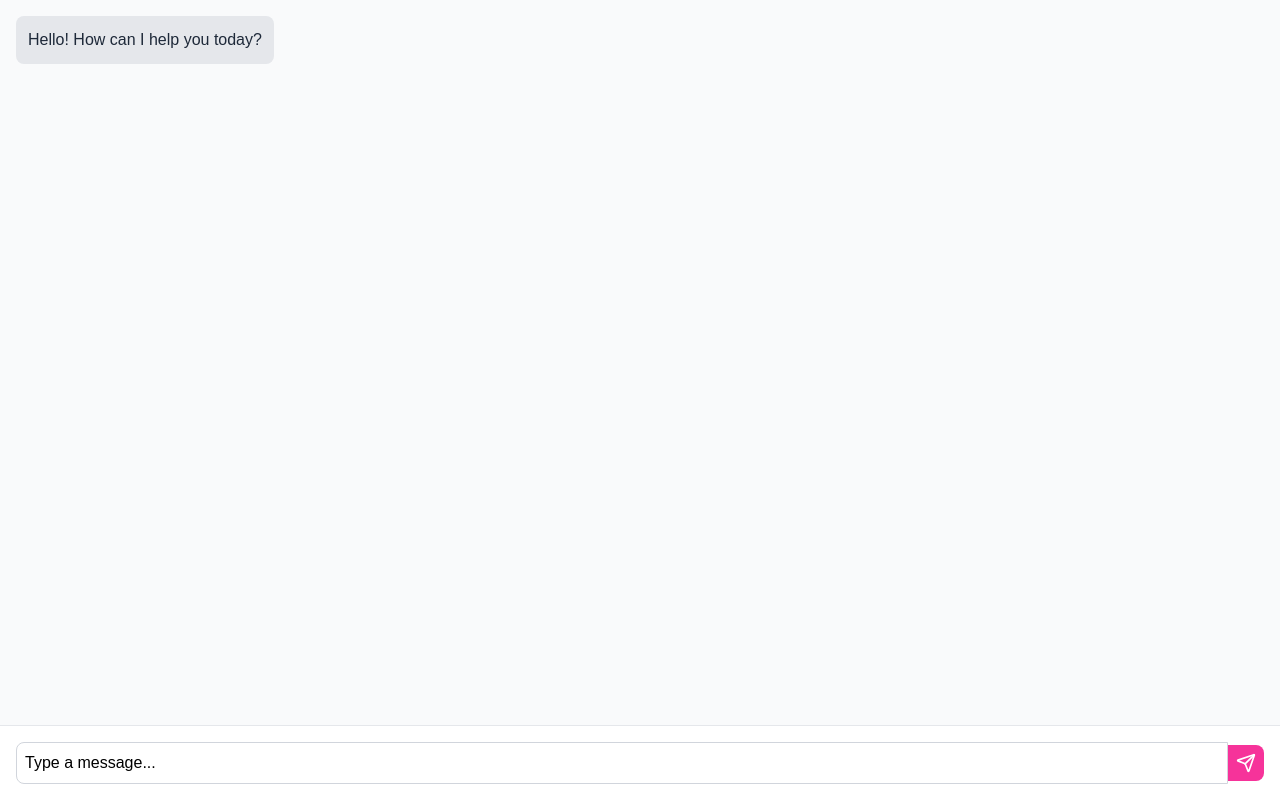
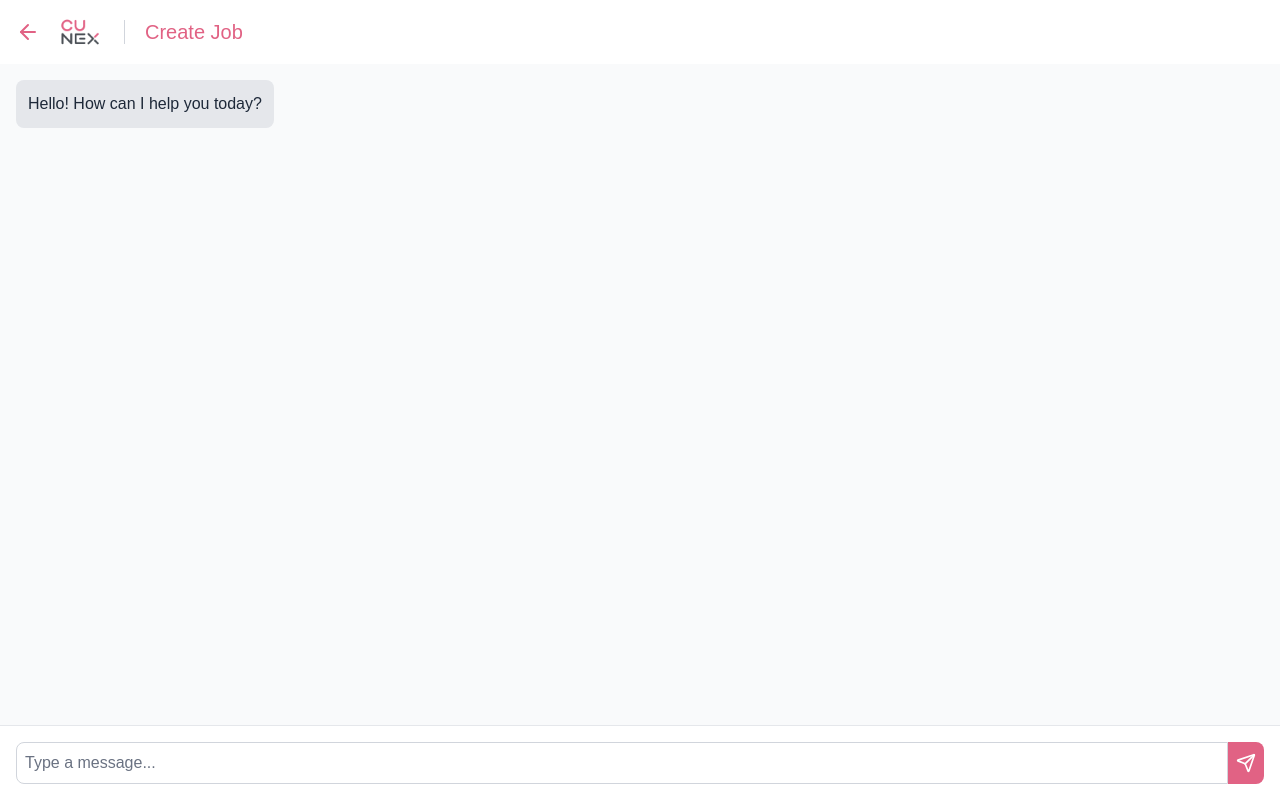
Before and after one commit to bookydooky/cunex_hackathon, a Next.js app in the folder my-cunex-app/: page /chatpage in a window 1280 px wide. Built offline with nearby package versions, Linux system fonts and the light colour scheme.

Commit message:
adjust UI

```diff
--- a/my-cunex-app/src/app/chatpage/page.tsx
+++ b/my-cunex-app/src/app/chatpage/page.tsx
@@ -1,12 +1,16 @@
 'use client';
 import React, { useState } from 'react';
-import { Send } from 'lucide-react';
+import { useRouter } from 'next/navigation';
+import Image from 'next/image';
+import { ArrowLeft, Send } from 'lucide-react';
+
 
 const ChatPage = () => {
   const [messages, setMessages] = useState([
     { id: 1, text: 'Hello! How can I help you today?', sender: 'bot' },
   ]);
   const [inputMessage, setInputMessage] = useState('');
+  const router = useRouter();
 
   const handleSendMessage = () => {
     if (inputMessage.trim() === '') return;
@@ -33,6 +37,28 @@ const ChatPage = () => {
 
   return (
     <div className="flex flex-col h-screen bg-gray-50">
+      {/* App Header */}
+      <div className="sticky top-0 left-0 right-0 px-4 py-2 flex items-center justify-between bg-white z-1">
+        <div className="flex items-center">
+          <button
+            onClick={() => router.back()}
+            className="transition-transform transform active:scale-90"
+          >
+            <ArrowLeft className="mr-4 text-Pink hover:text-darkPink active:text-darkPink" />
+          </button>
+          <div className="flex items-center">
+            <Image
+              src="/assets/CUNEX-logo.png"
+              alt="CUNEX Logo"
+              width={48}
+              height={48}
+              className="h-12"
+            />
+            <div className="h-6 border-l border-gray-300 mx-5"></div>
+            <div className="text-Pink text-xl font-medium">Create Job</div>
+          </div>
+        </div>
+      </div>
       <div className="flex-grow overflow-y-auto p-4 space-y-4">
         {messages.map((message) => (
           <div
@@ -71,20 +97,20 @@ const ChatPage = () => {
             border-gray-300
             rounded-l-lg
             focus:outline-none
-            focus:ring-2
-            focus:ring-pink-300
-            text-black
-            placeholder:text-black
+            focus:border-Pink
+            text-Gray
+            placeholder:text-gray-500
           "
         />
         <button
           onClick={handleSendMessage}
           className="
-            bg-pink-500
+            bg-Pink
             text-white
             p-2
+            h-full
             rounded-r-lg
-            hover:bg-pink-600
+            hover:bg-darkPink
             transition-colors
             duration-200
           "
--- a/my-cunex-app/src/app/components/worklayout.tsx
+++ b/my-cunex-app/src/app/components/worklayout.tsx
@@ -126,7 +126,7 @@ const WorkLayout: React.FC<WorkDetailLayoutProps> = ({
       <div className="sticky bottom-0 left-0 right-0 p-4 h-20 bg-white flex items-center space-x-4">
         <button
           className="flex-grow bg-Pink hover:bg-darkPink active:bg-darkPink
-           text-white py-4 rounded-lg font-medium"
+           text-white py-3 rounded-lg font-medium"
           onClick={() =>
             handleNavigation(`/work/checkout/${jobData.bannerId}/${userId}`)
           }
@@ -135,7 +135,8 @@ const WorkLayout: React.FC<WorkDetailLayoutProps> = ({
         </button>
 
         {/* Chat Button */}
-        <div className="flex-shrink-0 bg-white rounded-full p-3 shadow-lg border border-gray-200">
+        <div className="flex-shrink-0 bg-white rounded-full p-3 shadow-lg border border-gray-200
+        cursor-pointer hover:bg-gray-100 active:bg-gray-100">
           <MessageCircle size={24} onClick={() => router.push("/chatpage")}
           className="text-gray-600" />
         </div>
--- a/my-cunex-app/src/app/create-job/[id]/page.tsx
+++ b/my-cunex-app/src/app/create-job/[id]/page.tsx
@@ -328,7 +328,7 @@ const CreateJobPreview = () => {
 
         <button
           onClick={handleNextPage}
-          className="w-full bg-Pink text-white py-4 px-4 rounded-lg font-medium flex items-center justify-center
+          className="w-full bg-Pink text-white py-3 px-4 rounded-lg font-medium flex items-center justify-center
             transition-colors duration-200 ease-in-out hover:bg-darkPink active:bg-darkPink"
         >
           <span>Next</span>
--- a/my-cunex-app/src/app/portfolio/[id]/page.tsx
+++ b/my-cunex-app/src/app/portfolio/[id]/page.tsx
@@ -206,7 +206,7 @@ export default function Portfolio() {
             <label
               htmlFor="file-upload"
               className="bg-Pink text-white px-6 py-2 rounded-md cursor-pointer
-            transition-transform transition-colors transform active:scale-95  hover:bg-darkPink active:bg-darkPink"
+            transition-all transform active:scale-95  hover:bg-darkPink active:bg-darkPink"
             >
               Upload Files
             </label>
@@ -264,7 +264,7 @@ export default function Portfolio() {
           <button
             type="submit"
             disabled={files.length === 0} // Disable button if no files are uploaded
-            className={`w-full py-4 rounded-lg text-lg font-medium
+            className={`w-full py-3 rounded-lg text-lg font-medium
               ${
                 files.length === 0
                   ? "bg-Pink/50 text-white cursor-not-allowed"
--- a/my-cunex-app/src/app/service/detail/page.tsx
+++ b/my-cunex-app/src/app/service/detail/page.tsx
@@ -226,7 +226,7 @@ export default function UploadPagePreview() {
             <button
               type="button"
               onClickCapture={handleContinue}
-              className="w-full bg-Pink text-white py-3 px-6 rounded-full text-lg font-medium
+              className="w-full bg-Pink text-white py-3 px-6 rounded-lg text-lg font-medium
               hover:bg-darkPink active:bg-darkPink transition-colors"
             >
               Continue to Review
--- a/my-cunex-app/src/app/service/fabrication/appearContactInfo/[sid]/page.tsx
+++ b/my-cunex-app/src/app/service/fabrication/appearContactInfo/[sid]/page.tsx
@@ -1,9 +1,8 @@
 "use client";
-import React from "react";
-import { useParams } from "next/navigation";
-import { useState, useEffect } from "react";
+import React, { useState, useEffect } from "react";
+import { useParams, useRouter } from "next/navigation";
+import { MapPin, Phone, Mail } from 'lucide-react';
 import ReloadWindow from "@/app/components/ReloadWindow";
-import router from "next/router";
 interface UserProfileResponse {
   firstName: string;
   lastName: string;
@@ -24,6 +23,7 @@ interface UserProfileResponse {
 }
 export default function ContactPage() {
   const params = useParams();
+  const router = useRouter();
   const sellerId = String(params.sid);
 
   const [sellerData, setSellerData] = useState<UserProfileResponse | null>(
@@ -73,43 +73,53 @@ export default function ContactPage() {
   if (!sellerData) return <ReloadWindow detail="User" />;
 
   return (
-    <div className="flex h-full items-center justify-center">
-      <div className="bg-white shadow-lg rounded-2xl p-8 mx-8 max-w-lg w-full text-center">
-        <h1 className="text-3xl font-bold text-Pink">
+    <div className="flex p-8 h-full items-center justify-center">
+      <div className="bg-white shadow-lg rounded-2xl p-8 w-full text-center">
+        <h1 className="text-2xl font-bold text-Pink">
           Fabrication Service Provider
         </h1>
-        <p className="text-gray-700 mt-2">
+        <p className="text-gray-700">
           Fabrication services for your needs.
         </p>
 
-        <div className="mt-6 text-left">
-          <p className="text-Gray font-semibold">📍 Address:</p>
-          <p className="text-gray-600">
+        <div className="mt-6 text-left text-xl">
+          <div className="flex gap-1 text-Gray items-center font-semibold">
+            <MapPin size={20}/>
+            <h1>Address</h1>
+          </div>
+          <p className="text-gray-600 text-lg">
             123 Fabrication St., Industrial Area, Bangkok
           </p>
 
-          <p className="text-Gray font-semibold mt-4">📞 Phone:</p>
-          <p className="text-gray-600">{sellerData.phoneNumber}</p>
+          <div className="flex gap-1 text-Gray items-center font-semibold mt-4">
+            <Phone size={20}/>
+            <h1>Phone</h1>
+          </div>
+          <p className="text-gray-600 text-lg">{sellerData.phoneNumber}</p>
 
-          <p className="text-Gray font-semibold mt-4">✉️ Email:</p>
-          <p className="text-gray-600">
+          <div className="flex gap-1 text-Gray items-center font-semibold mt-4">
+            <Mail size={20}/>
+            <h1>Email</h1>
+          </div>
+          <p className="text-gray-600 text-lg">
             {sellerData.studentId}@student.chula.ac.th
           </p>
 
-          <p className="text-Gray font-semibold mt-4">🌐 Name:</p>
-          <p className="text-gray-600">
+          <p className="text-Gray font-semibold mt-4">Name</p>
+          <p className="text-gray-600 text-lg">
             {sellerData.firstName} {sellerData.lastName}
           </p>
 
-          <p className="text-Gray font-semibold mt-4">🌐 Name:</p>
-          <p className="text-gray-600">
+          <p className="text-Gray font-semibold mt-4">Faculty</p>
+          <p className="text-gray-600 text-lg">
             {getAcademicYearLevel(parseInt(sellerData.studentYear, 10), 2567)}{" "}
             {sellerData.facultyNameEN}
           </p>
         </div>
 
         <button onClick={() => router.push("/chatpage")}
-        className="mt-6 w-full bg-Pink text-white py-2 px-4 rounded-lg hover:bg-darkPink transition">
+        className="mt-6 w-full bg-Pink text-white py-3 px-4
+        rounded-lg hover:bg-darkPink transition">
           Contact Service Provider
         </button>
       </div>
--- a/my-cunex-app/src/app/service/review/page.tsx
+++ b/my-cunex-app/src/app/service/review/page.tsx
@@ -448,7 +448,7 @@ export default function ReviewAndPayPage() {
 
                 <div className="pt-4">
                   <button
-                    className={`w-full bg-Pink text-white py-3 px-6 rounded-full text-lg font-medium transition-all ${
+                    className={`w-full bg-Pink text-white py-3 px-6 rounded-lg text-lg font-medium transition-all ${
                       agreeToTerms
                         ? "hover:bg-darkPink hover:shadow-lg active:bg-darkPink"
                         : "opacity-50 cursor-not-allowed"
--- a/my-cunex-app/src/app/service/startorder/page.tsx
+++ b/my-cunex-app/src/app/service/startorder/page.tsx
@@ -113,7 +113,7 @@ export default function ServiceSelectionPage() {
 
           <div className="mt-10 text-center">
             <button
-              className="bg-Pink text-white py-3 px-8 w-full rounded-full text-lg font-medium
+              className="bg-Pink text-white py-3 px-8 w-full rounded-lg text-lg font-medium
               transition-colors hover:bg-darkPink active:bg-darkPink"
               onClick={() => {
                 router.push("/service/detail");
--- a/my-cunex-app/src/app/work/checkout/[...params]/page.tsx
+++ b/my-cunex-app/src/app/work/checkout/[...params]/page.tsx
@@ -227,7 +227,7 @@ export default function Checkout() {
       {/* Confirm Payment Button */}
       <div className="p-4 bg-white">
         <button
-          className="w-full bg-Pink text-white py-4 rounded-lg font-medium text-lg hover:bg-darkPink
+          className="w-full bg-Pink text-white py-3 rounded-lg font-medium text-lg hover:bg-darkPink
           active:bg-darkPink"
           onClick={handleAddPortfolio}
         >
```
Also changed, not shown: my-cunex-app/src/app/api/fetchProfile/route.ts (line endings or trailing spaces).
